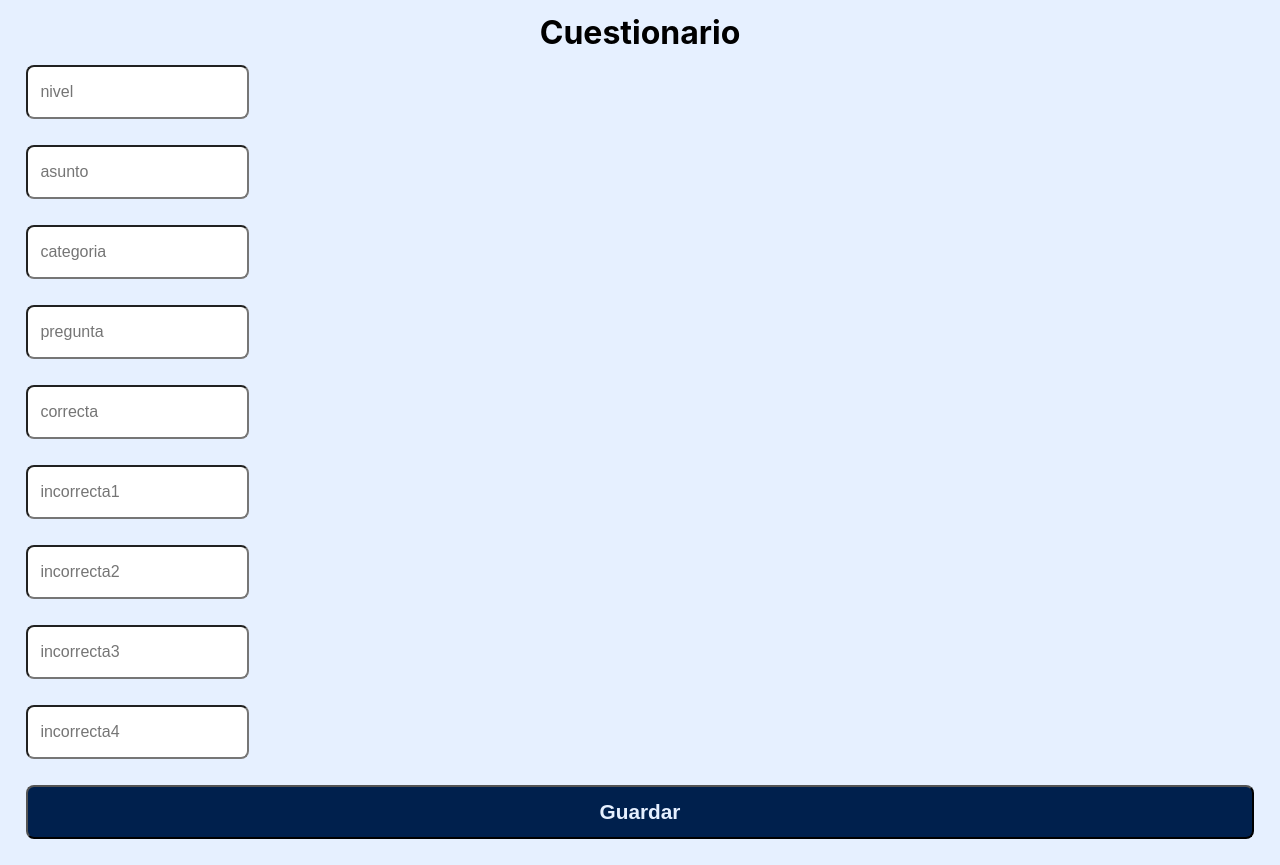
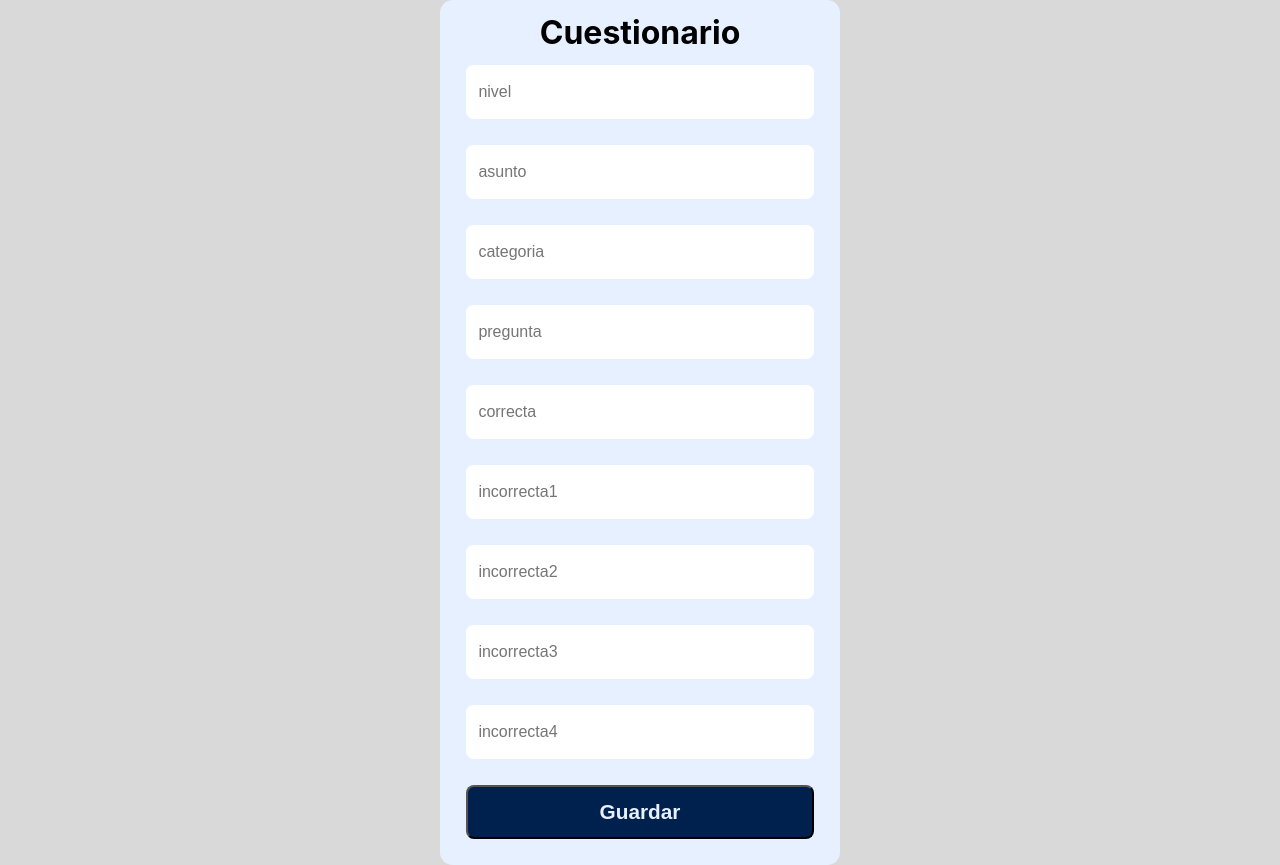
Before and after one commit to HardBoris/studytor-spa, a React (Create React App) app: page /cuestionario in a window 1280 px wide. Built offline with nearby package versions, Linux system fonts and the light colour scheme.

Commit message:
feat: custionario 426 view

```diff
--- a/src/components/BGinput/input.css
+++ b/src/components/BGinput/input.css
@@ -4,8 +4,8 @@
   /*border: 1px solid red;*/
   display: flex;
   flex-direction: column;
-  justify-content: flex-end;
-  align-items: flex-start;
+  justify-content: center;
+  align-items: center;
 }
 
 .input-label {
@@ -20,8 +20,8 @@
 }
 
 .input-field {
-  height: auto;
-  width: auto;
+  height: 100%;
+  width: 100%;
   display: flex;
   justify-content: flex-start;
   align-items: center;
@@ -37,10 +37,11 @@ input {
   width: 100%;
   padding-left: 0.8rem;
   border-radius: 0.5rem;
-  /*border: 1px solid green;*/
+  border: none;
   /*background-color: var(--secondary-lighter-25);
   color: var(--primary-dark);*/
   font-size: 1rem;
+  outline: none;
 }
 
 .error {
--- a/src/pages/Cuestionario/cuestionario.css
+++ b/src/pages/Cuestionario/cuestionario.css
@@ -3,6 +3,9 @@
   height: 100%;
   padding: 0.8rem;
   background-color: var(--primary-light);
+  display: flex;
+  justify-content: center;
+  align-items: center;
 }
 
 .clasificacion {
@@ -10,46 +13,86 @@
   height: auto;
   display: flex;
   flex-direction: column;
-  /*justify-content: space-between;*/
+  justify-content: space-between;
   align-items: center;
-  /*border: 2px solid black;*/
 }
 
 .start-separator {
   width: 100%;
   height: 80px;
-  /*display: flex;
+  display: flex;
   justify-content: flex-start;
-  align-items: center;*/
+  align-items: center;
   padding: 0.8rem;
-  /*border: 1px solid blue;*/
 }
 
 .separator {
   width: 100%;
   height: 80px;
-  /*display: flex;
+  display: flex;
   justify-content: center;
-  align-items: center;*/
+  align-items: center;
   padding: 0.8rem;
-  /*border: 1px solid blue;*/
 }
 
 .end-separator {
   width: 100%;
   height: 80px;
-  /*display: flex;
+  display: flex;
   justify-content: flex-end;
-  align-items: center;*/
+  align-items: center;
   padding: 0.8rem;
-  /*border: 1px solid blue;*/
 }
 
-.action-form {
-  width: 100%;
-  height: 120px;
-  border: 2px solid red;
-  display: flex;
-  justify-content: center;
-  align-items: center;
+@media (min-width: 426px) {
+  .cuestionario {
+    width: 400px;
+    height: 100%;
+    /*padding: 0.8rem;
+    background-color: var(--primary-light);
+    display: flex;
+    justify-content: center;
+    align-items: center;*/
+    border-radius: 0.8rem;
+  }
+
+  /*.clasificacion {
+    width: 100%;
+    height: auto;
+    display: flex;
+    flex-direction: column;
+    justify-content: space-between;
+    align-items: center;
+    border: 2px solid black;
+  }*/
+
+  /*.start-separator {
+    width: 100%;
+    height: 80px;
+    display: flex;
+    justify-content: flex-start;
+    align-items: center;
+    padding: 0.8rem;
+    border: 1px solid blue;
+  }*/
+
+  /*.separator {
+    width: 100%;
+    height: 80px;
+    display: flex;
+    justify-content: center;
+    align-items: center;
+    padding: 0.8rem;
+    border: 1px solid blue;
+  }*/
+
+  /*.end-separator {
+    width: 100%;
+    height: 80px;
+    display: flex;
+    justify-content: flex-end;
+    align-items: center;
+    padding: 0.8rem;
+    border: 1px solid blue;
+  }*/
 }
```
